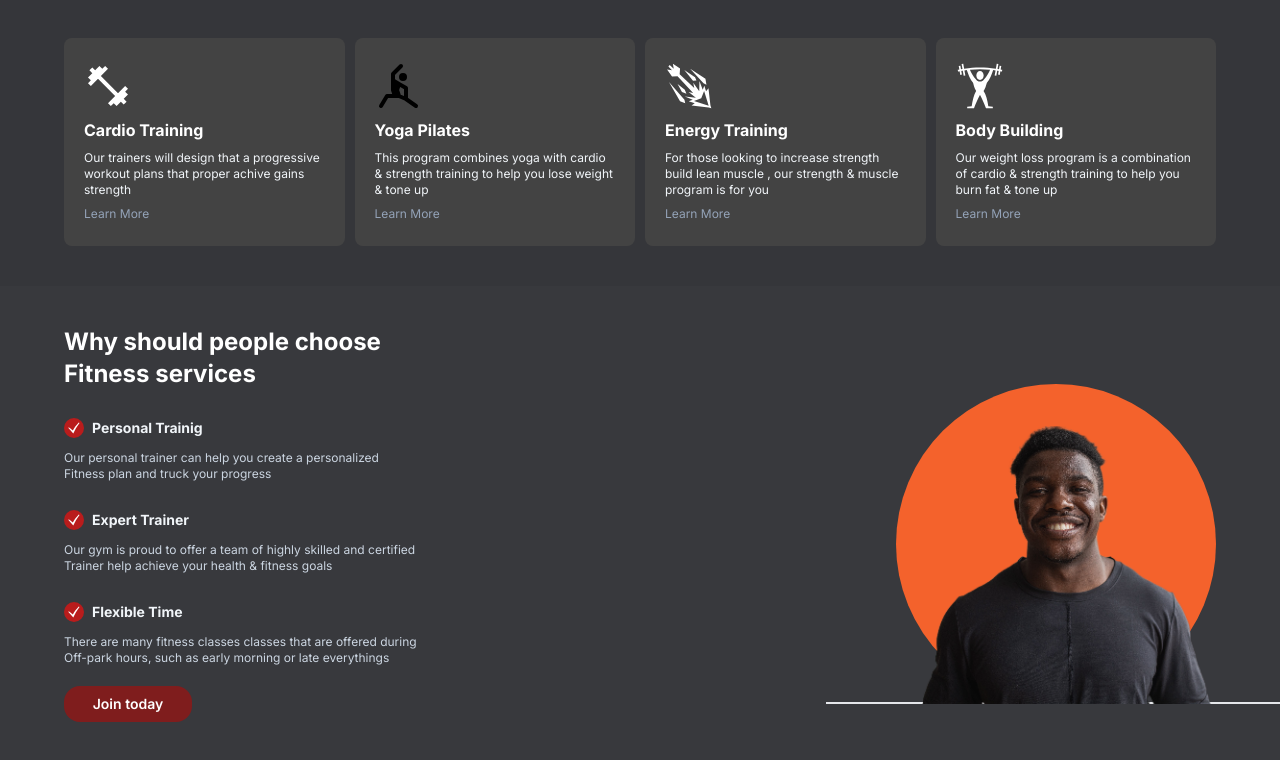
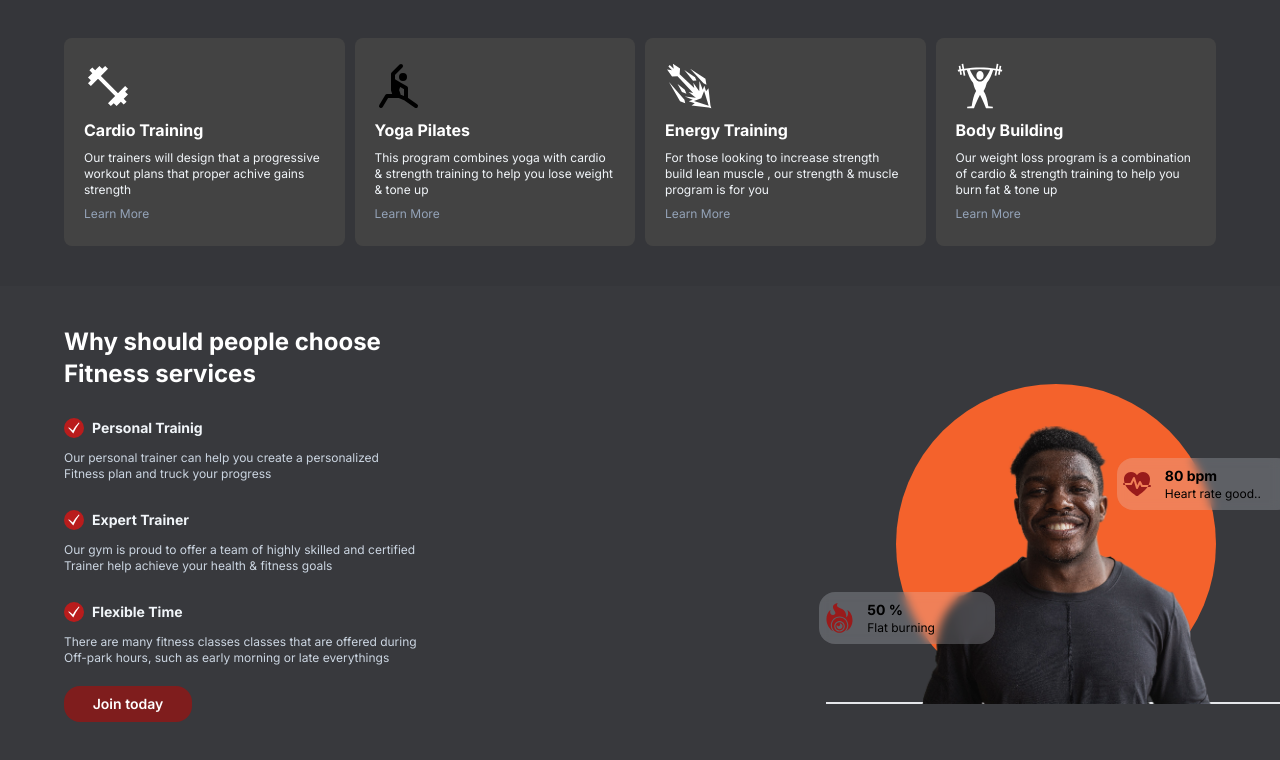
Before and after one commit to tchasinga/gym-rooms, a Next.js app: page / in a window 1280 px wide. Shown: the part 1790-2550 px from the top of the page. Built offline with nearby package versions, Linux system fonts and the light colour scheme.

Commit message:
new coding is added

```diff
--- a/src/app/components/Healthstate.jsx
+++ b/src/app/components/Healthstate.jsx
@@ -2,6 +2,8 @@ import React from 'react'
 import { GiCheckMark } from "react-icons/gi";
 import mitImg from '../img/pexels-monstera.png'
 import Image from 'next/image'
+import { IoFitness } from "react-icons/io5";
+import { GiBurningEye } from "react-icons/gi";
 
 export default function Healthstate() {
   return (
@@ -68,6 +70,21 @@ export default function Healthstate() {
             <div className="absolute top-[0] left-[-22%] border-b-2 mywith">
             <Image src={mitImg} alt="" className='object-cover rounded-xl'/>
             </div>
+            <div className='flex items-center myblur w-44 py-2 px-1 gap-3 rounded-2xl absolute top-[23%] left-[69%]'>
+                    <IoFitness className='h-8 w-8 text-red-800'/>
+                    <div className='flex flex-col'>
+                    <p className='text-sm font-bold'>80 bpm</p>
+                    <p className='text-xs'>Heart rate good..</p>
+                </div>
+             </div>
+
+             <div className='flex items-center myblur w-44 py-2 px-1 gap-3 rounded-2xl absolute top-[65%] right-[69%]'>
+                    <GiBurningEye className='h-8 w-8 text-red-800'/>
+                    <div className='flex flex-col'>
+                    <p className='text-sm font-bold'>50 %</p>
+                    <p className='text-xs'>Flat burning</p>
+                </div>
+             </div>
         </div>
 
     </div>
```
